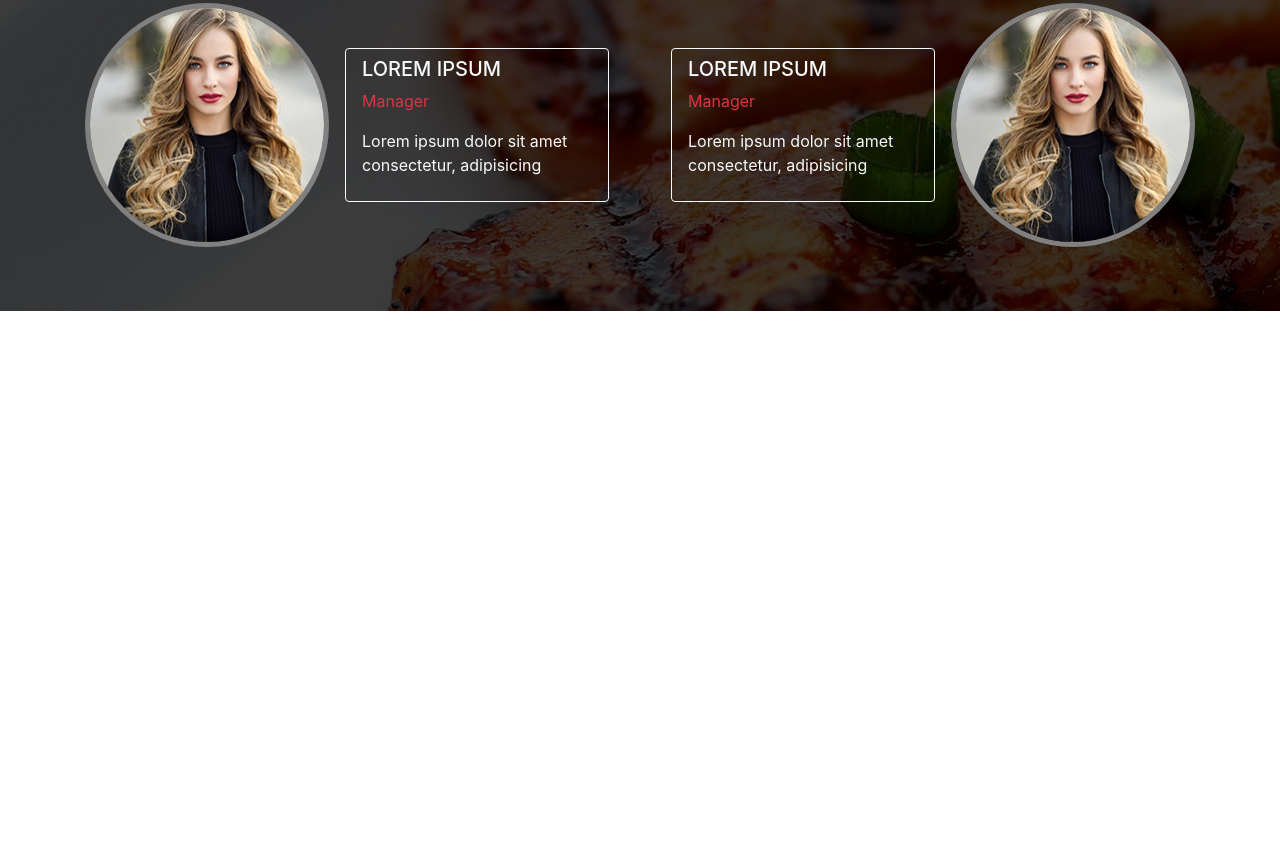
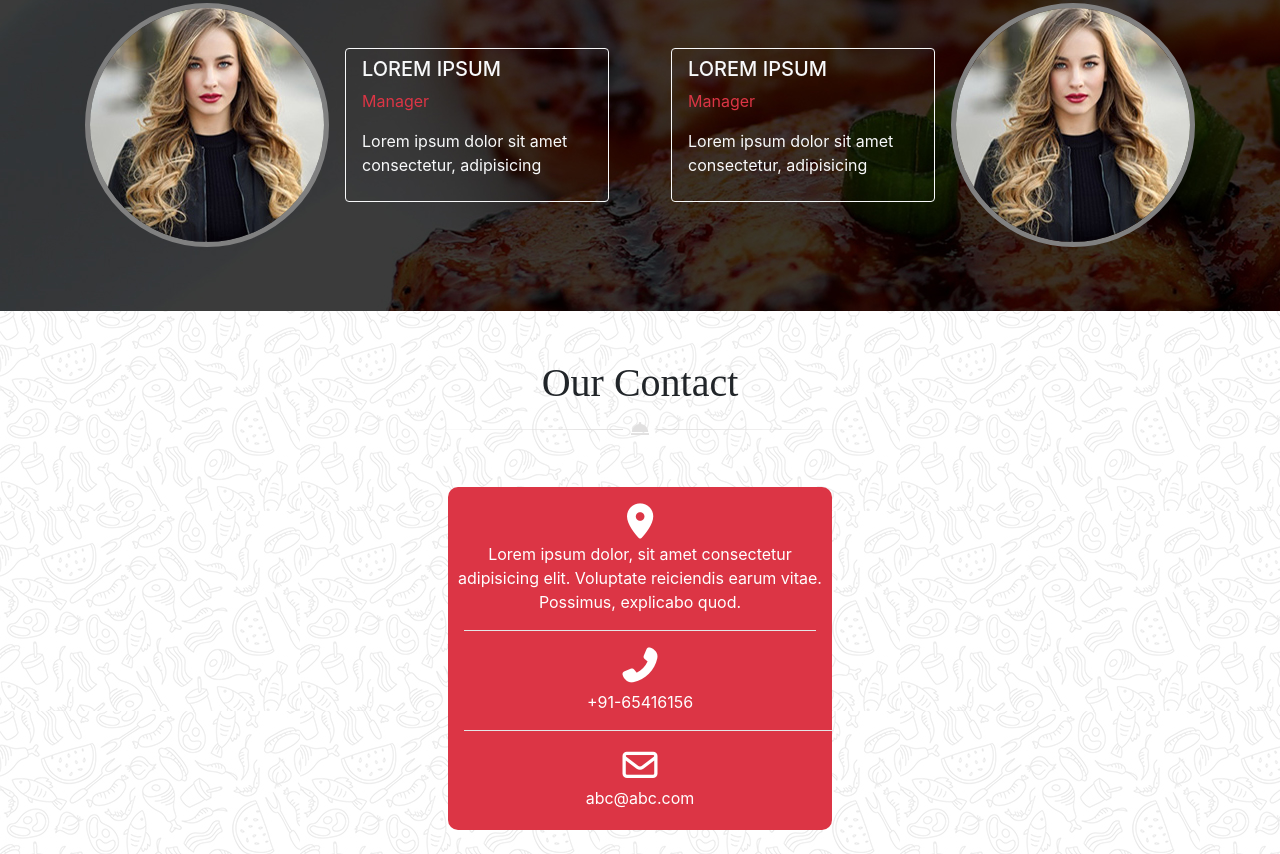
Before and after one commit to Abdellah-Mounajaik/coding_16_site_chef, a website: page index.html in a window 1280 px wide. Shown: the part 5166-6020 px from the top of the page. Before the commit the page ends 5477 px from the top, so only its background shows below. Drawn offline with nearby package versions, Linux system fonts and the light colour scheme; a web font is replaced by a local one.

Commit message:
section5

```diff
--- a/index.html
+++ b/index.html
@@ -475,6 +475,27 @@
         </div>
     </section>
     <!-- fin de la section 4 -->
+    <!-- debut de la section 5 -->
+    <section class="s5 pb-4">
+        <div class="container text-center pt-5 pb-5">
+            <h1>Our Contact</h1>
+            <img src="./public/img/decoration_line.png" alt="">
+        </div>
+        <div class="cont bg-danger text-center pt-3 pb-1 text-white">
+            <i class=" icn fas fa-map-marker-alt mb-1"></i>
+            <p>Lorem ipsum dolor, sit amet consectetur adipisicing elit. Voluptate reiciendis earum vitae. Possimus,
+                explicabo quod.</p>
+            <hr class="bg-white ml-3 mr-3">
+            <i class="icn fas fa-phone-alt mb-2"></i>
+            <p>+91-65416156</p>
+            <hr class="bg-white ml-3">
+            <i class="icn far fa-envelope mb-1"></i>
+            <p>abc@abc.com</p>
+        </div>
+    </section>
+    <!-- fin de la section 5 -->
+
+
 
     <!-- script jquery -->
     <script src="./node_modules/jquery/dist/jquery.js"></script>
--- a/src/sass/modules/_section5.sass
+++ b/src/sass/modules/_section5.sass
@@ -0,0 +1,8 @@
+.s5
+    background-image: url("../img/main_bg.jpg")
+    .cont
+        margin-left: 35%
+        margin-right: 35%
+        border-radius: 10px
+    .icn
+        font-size: 35px
```
Also changed, not shown: public/css/app.css.
